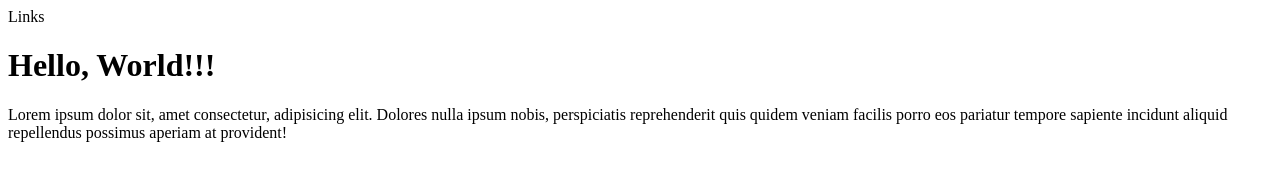
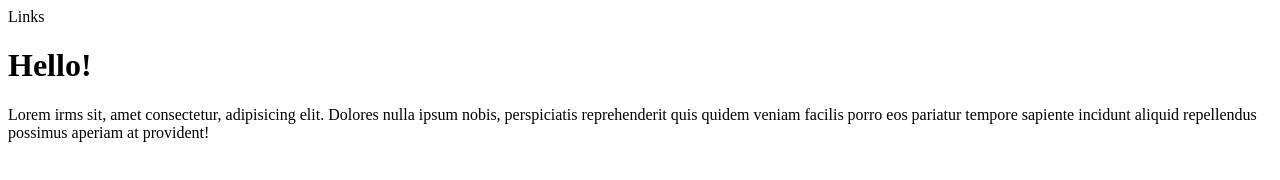
Before and after one commit to darshita2711/project, a plain HTML site: page index.html in a window 1280 px wide. Drawn offline with Linux system fonts and the light colour scheme.

Commit message:
changes header tect and added

```diff
--- a/index.html
+++ b/index.html
@@ -8,11 +8,11 @@
 <body>
     <header>
         <nav>Links</nav>
-        <h1>Hello, World!!!</h1>
+        <h1>Hello!</h1>
     </header>
     <main>
         <section>
-        <p>Lorem ipsum dolor sit, amet consectetur, adipisicing elit. Dolores nulla ipsum nobis, perspiciatis reprehenderit quis quidem veniam facilis porro eos pariatur tempore sapiente incidunt aliquid repellendus possimus aperiam at provident!</p>
+        <p>Lorem <span>irms</span> sit, amet consectetur, adipisicing elit. Dolores nulla ipsum nobis, perspiciatis reprehenderit quis quidem veniam facilis porro eos pariatur tempore sapiente incidunt aliquid repellendus possimus aperiam at provident!</p>
         </section>
     </main>
   </body>
```
